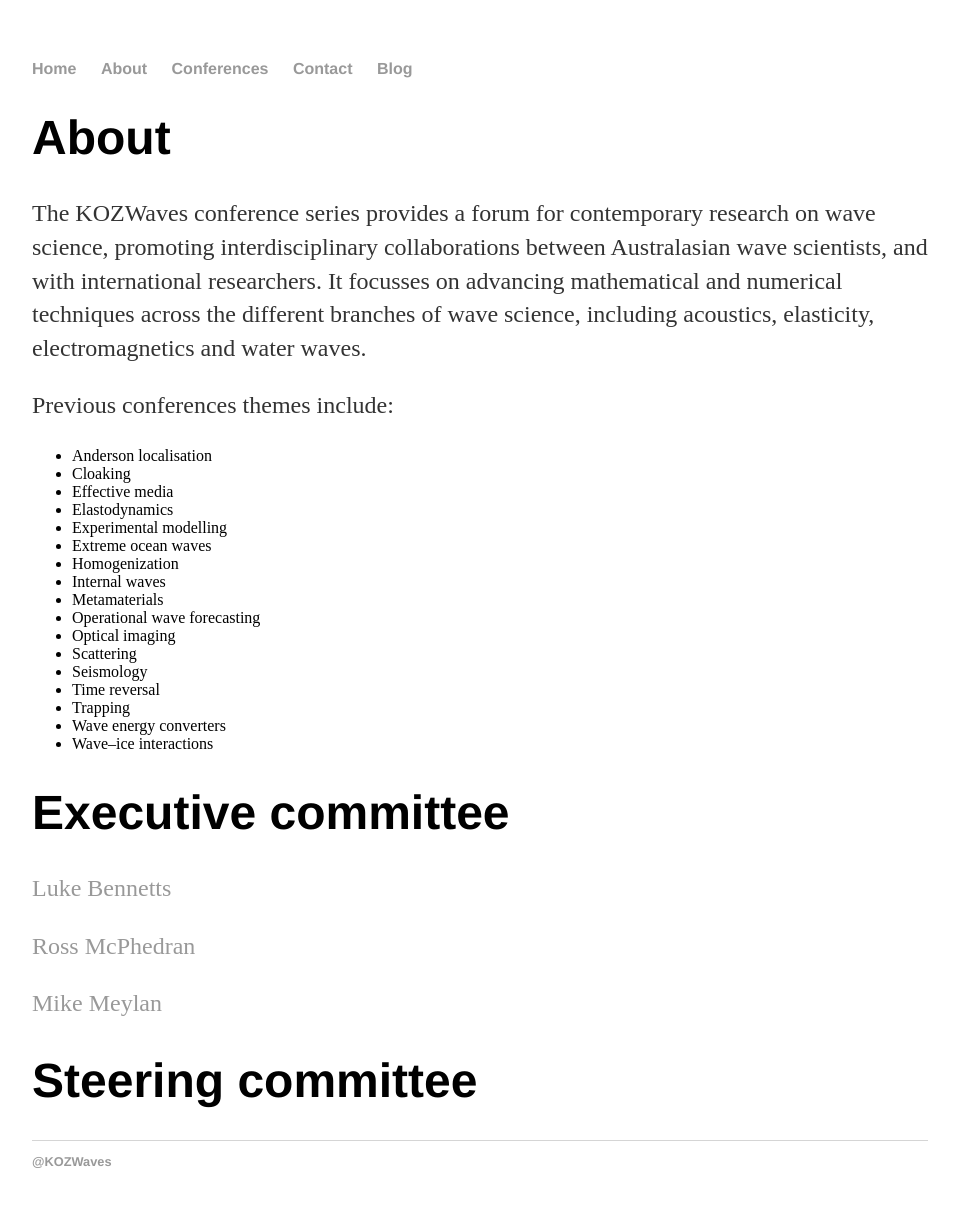
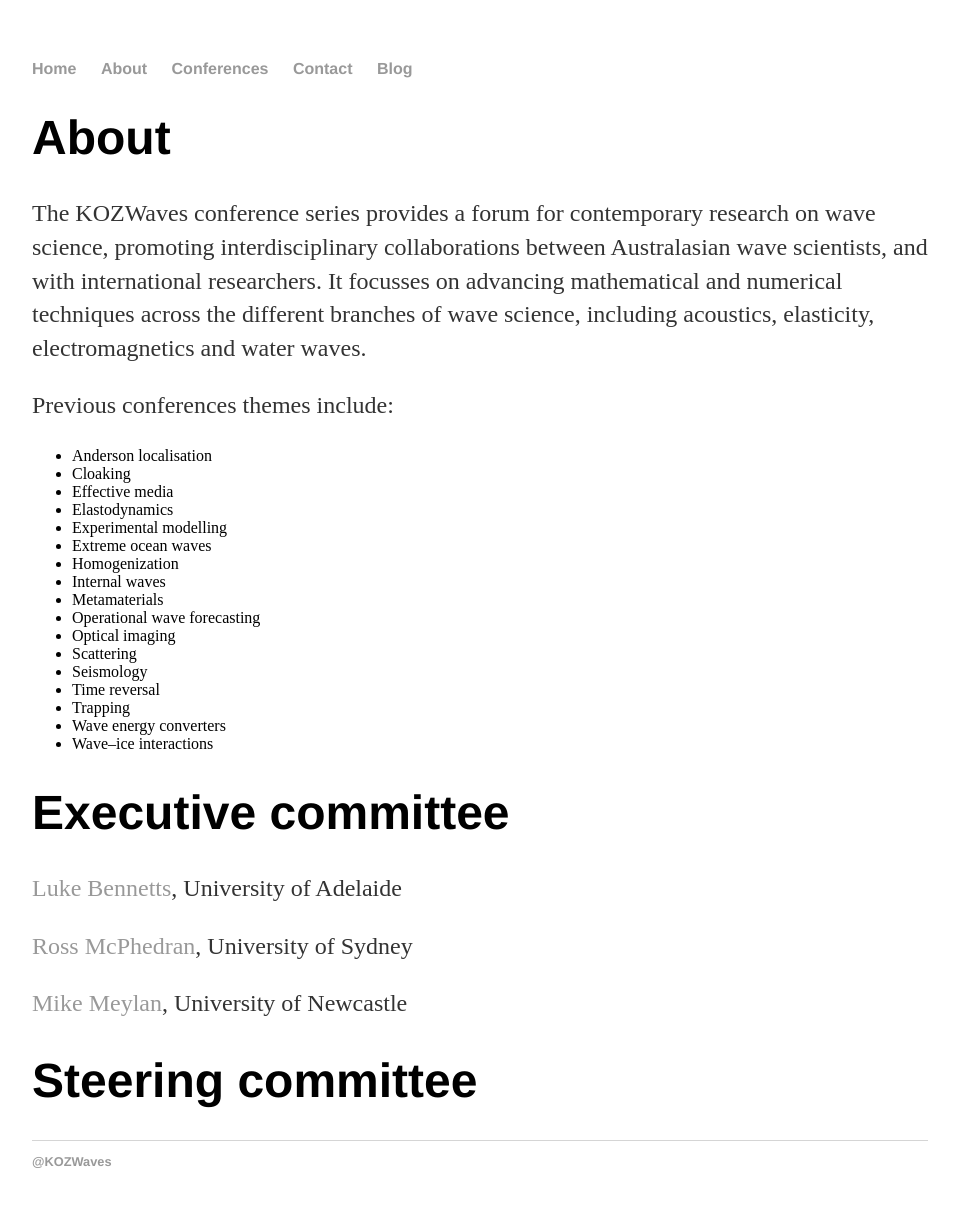
Before and after one commit to kozwaves/kozwaves.github.io, a Jekyll site: the page built from About/index.html, in a window 1280 px wide. Shown: the whole page, without its empty margins (160-1119 px from the left). Built offline with Jekyll 4.4.1, drawn with Linux system fonts in a browser that asks for light colours.

Commit message:
Update index.html

```diff
--- a/About/index.html
+++ b/About/index.html
@@ -31,11 +31,11 @@
 
 	<h1>Executive committee</h1>
 
-	<p><a href="https://luke-bennetts.com">Luke Bennetts</a></p>
+	<p><a href="https://luke-bennetts.com">Luke Bennetts</a>, University of Adelaide</p>
 
-	<p><a href="https://www.science.org.au/profile/ross-mcphedran">Ross McPhedran</a></p>
+	<p><a href="https://www.science.org.au/profile/ross-mcphedran">Ross McPhedran</a>, University of Sydney</p>
 
-	<p><a href="https://www.newcastle.edu.au/profile/mike-meylan">Mike Meylan</a></p>
+	<p><a href="https://www.newcastle.edu.au/profile/mike-meylan">Mike Meylan</a>, University of Newcastle</p>
 
 
 
```
